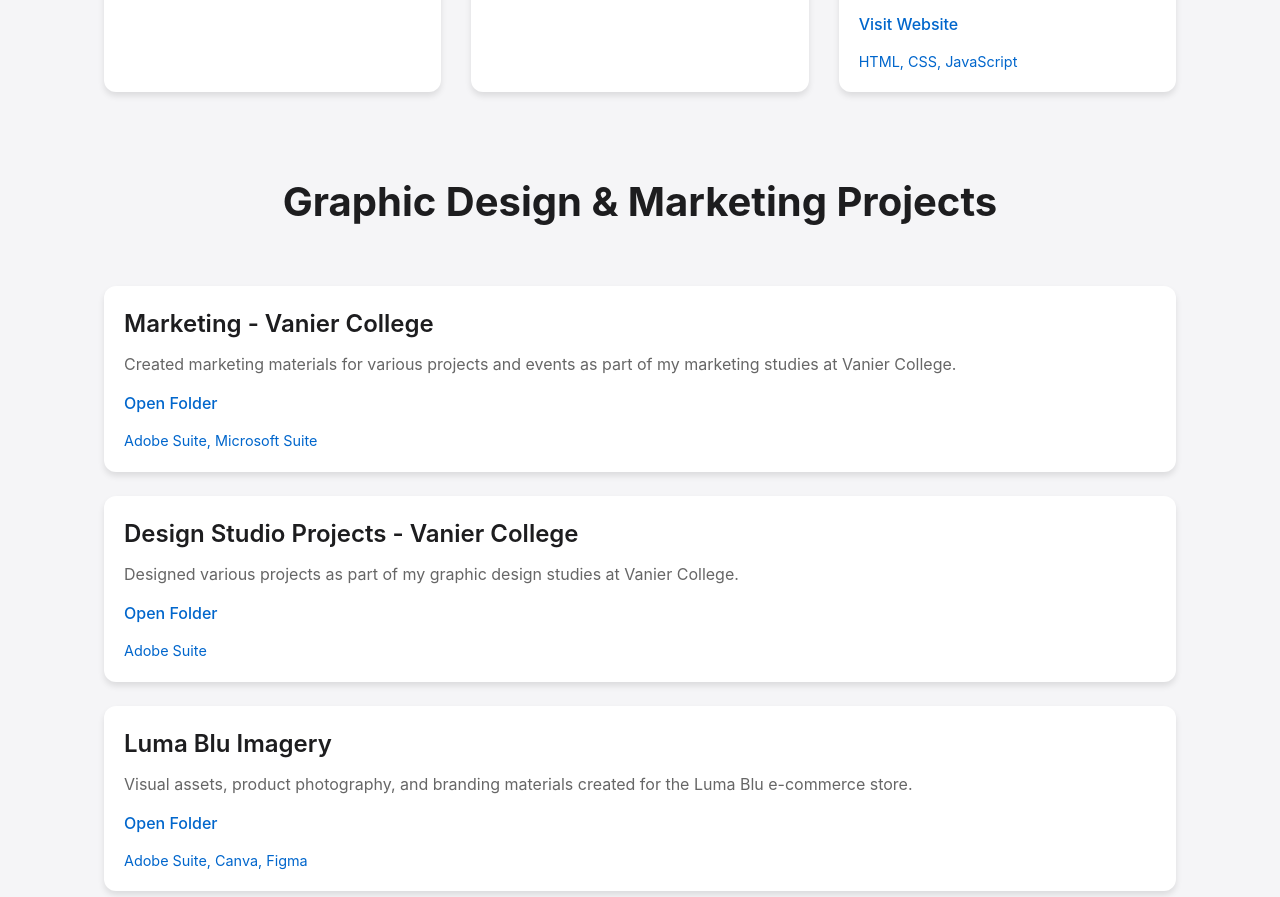
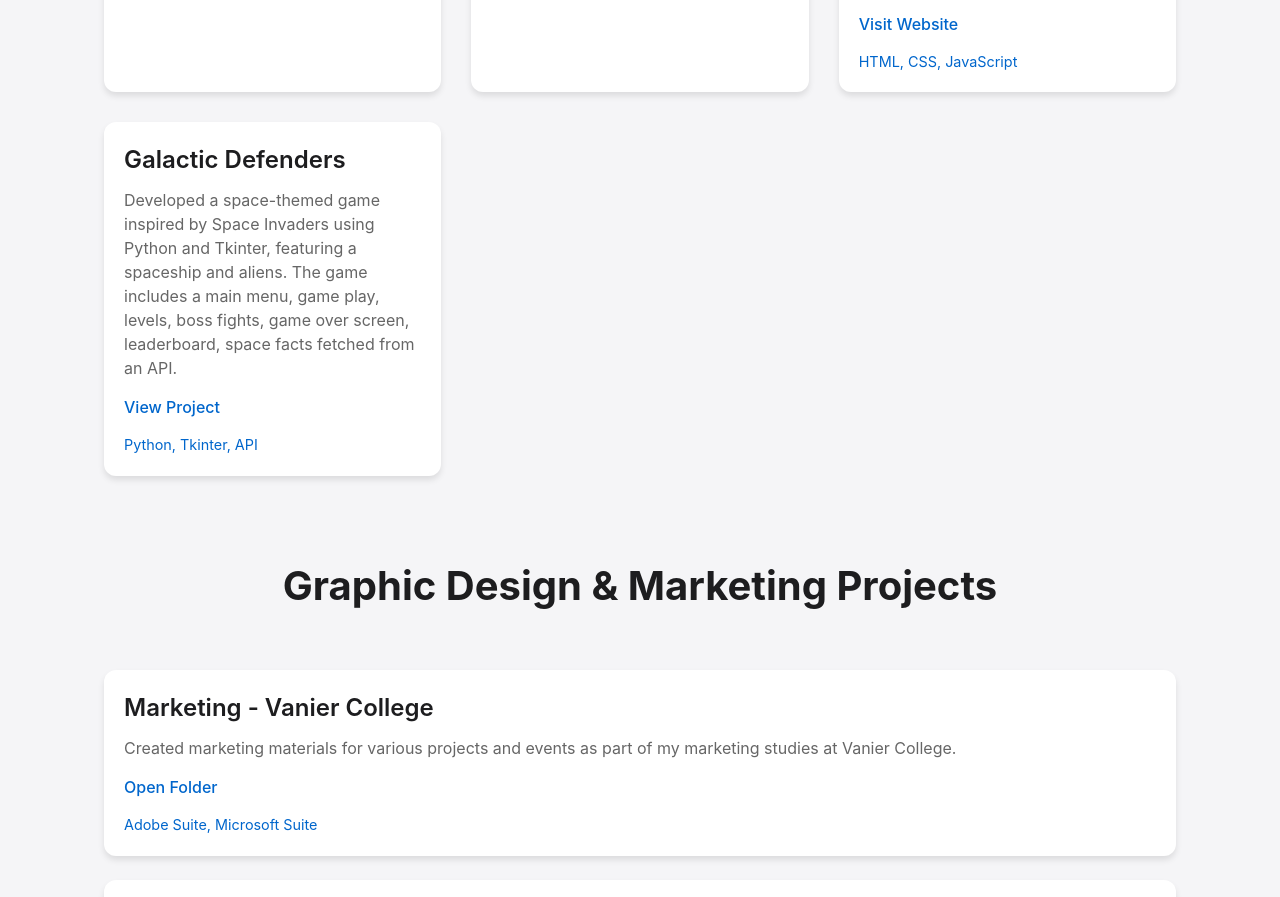
Before and after one commit to ilan-uzan/myportfolio, a plain HTML site: page projects.html in a window 1280 px wide. Shown: the part 961-1858 px from the top of the page. Drawn offline with Linux system fonts and the light colour scheme; a web font is replaced by a local one.

Commit message:
Update projects page and add workspace file

```diff
--- a/projects.html
+++ b/projects.html
@@ -78,6 +78,14 @@
                     <p class="project-tech">HTML, CSS, JavaScript</p>
                 </div>
             </div>
+            <div class="project-card">
+                <div class="project-content">
+                    <h3 class="project-title">Galactic Defenders</h3>
+                    <p class="project-description">Developed a space-themed game inspired by Space Invaders using Python and Tkinter, featuring a spaceship and aliens. The game includes a main menu, game play, levels, boss fights, game over screen, leaderboard, space facts fetched from an API.</p>
+                    <p class="project-link"><a href="https://github.com/ilan-uzan/galacticdefendersv2" target="_blank">View Project</a></p>
+                    <p class="project-tech">Python, Tkinter, API</p>
+                </div>
+            </div>
         </main>
        <main class="container">
         <h1 class="page-title">Graphic Design & Marketing Projects</h1><br>
```
Also changed, not shown: 1 other file.
